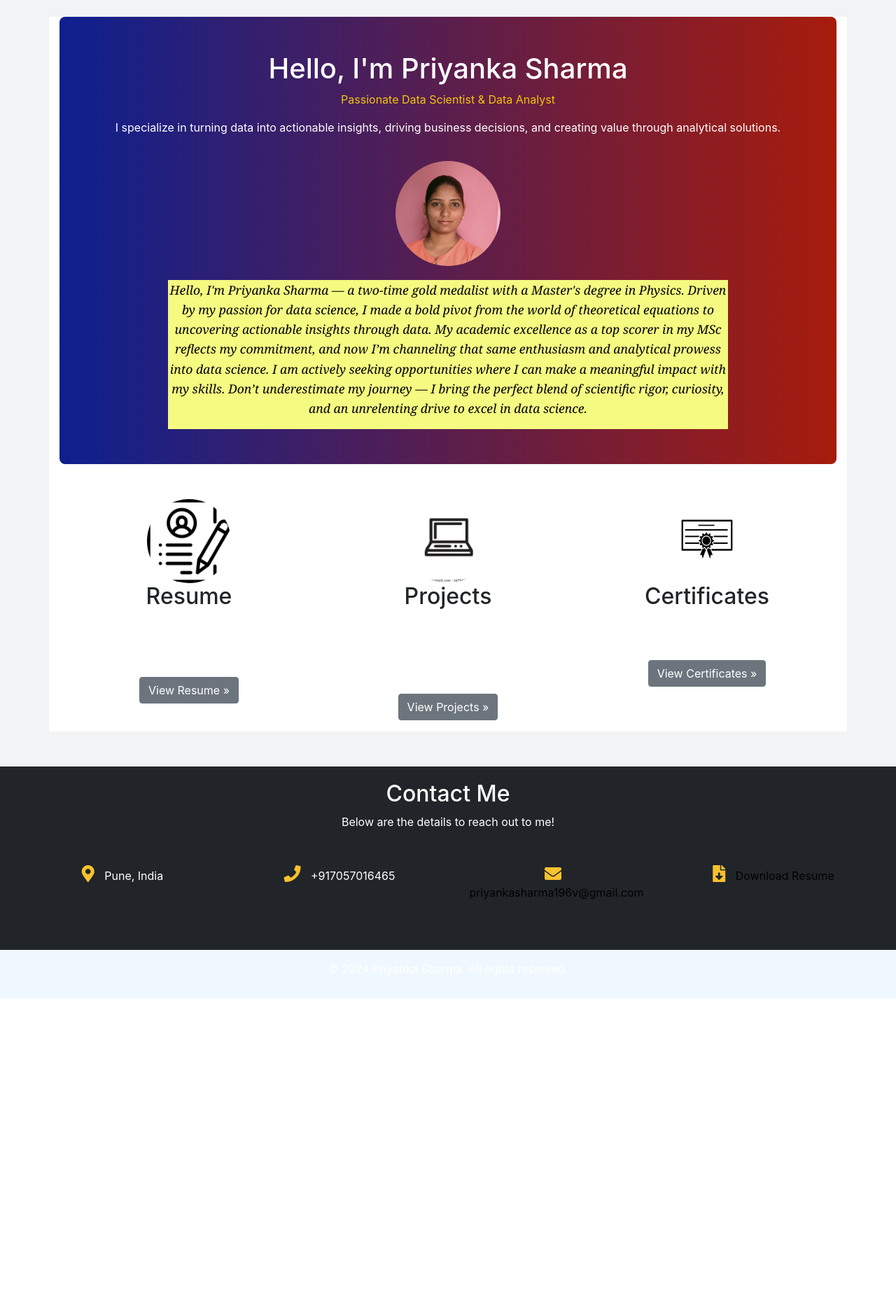
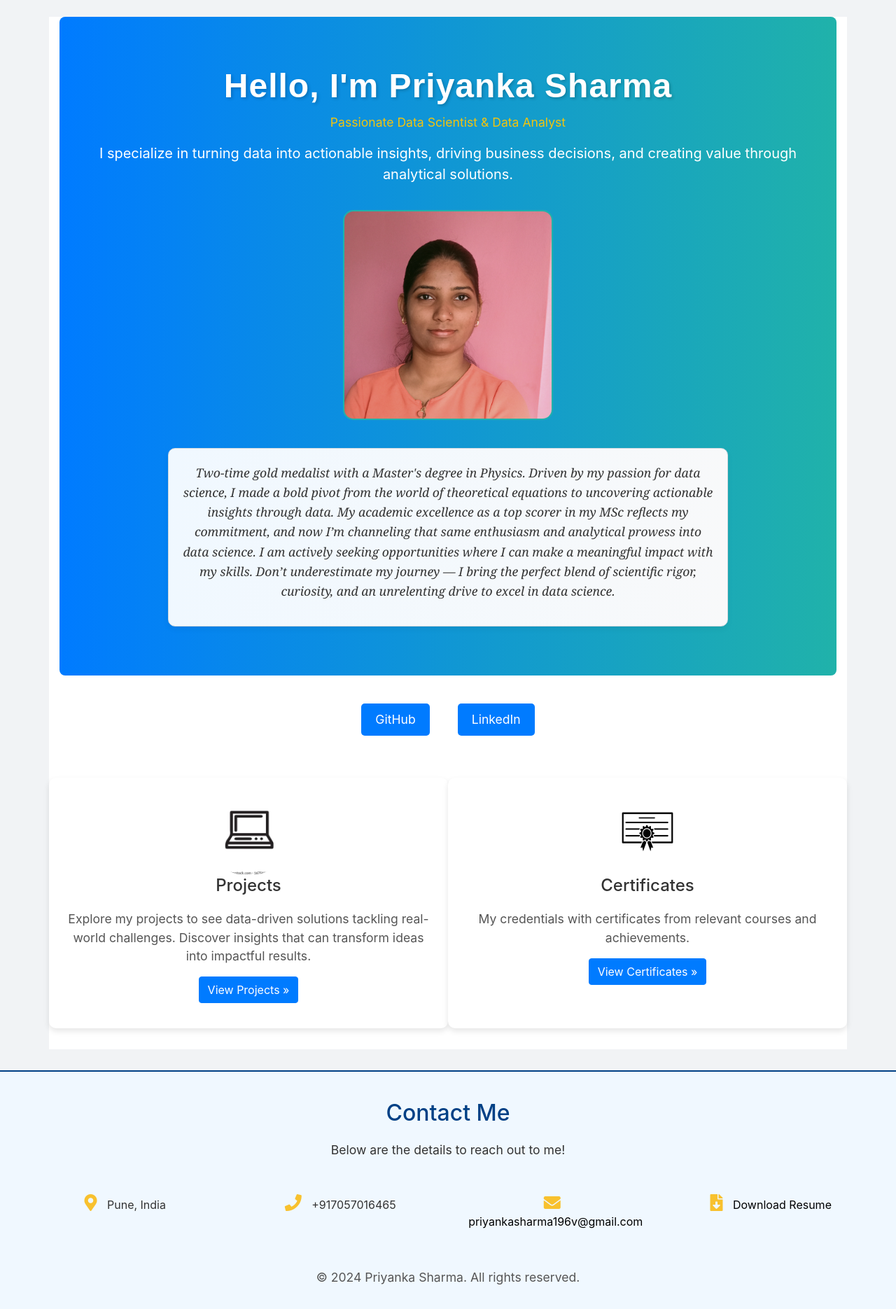
Before and after one commit to Priy-Sharma/My-Portfolio, a Flask app: page / in a window 1280 px wide. Shown: the part 33-1903 px from the top of the page at 70% size. Before the commit the page ends 1460 px from the top, so only its background shows below. Run offline with Flask 3, Linux system fonts and the light colour scheme; some libraries are stand-ins or nearby versions.

Commit message:
Update home.html

```diff
--- a/templates/home.html
+++ b/templates/home.html
@@ -2,68 +2,166 @@
 {% block content %}
 <head>
     <style>
+        /* Overall background color */
+        body {
+            background-color: #f1f3f5; /* Light grey similar to project page */
+        }
+
+        /* Hero section with gradient background */
         .hero {
-            background: linear-gradient(90deg, #0D208F , #A71C0C ); /* Sky blue to steel blue gradient */
-            padding: 50px 20px; /* Add some padding to the section */
-            border-radius: 8px; /* Optional: if you want rounded corners */
-            color: white; /* Ensures text is visible against the gradient */
-            width: 100%; /* Make sure it spans the full width */
-            margin: 0; /* Remove default margins */
-            display: flex;
-            flex-direction: column;
-            align-items: center; /* Center items horizontally */
+    background: linear-gradient(90deg, #007bff, #20b2aa); /* Soft blue to teal */
+    padding: 50px 20px;
+    border-radius: 8px;
+    color: white;
+    text-align: center;
+    width: 100%;
 }
+
+
+
+
+        /* Profile image */
+        .profile-img {
+            width: 300px;
+            height: 300px;
+            border-radius: 5%;
+            margin: 20px 0;
+            border: 2px solid #20b2aa; /* Add a white border for a cleaner look */
+        }
+
+        /* About section box styling */
+        /* About section box styling - Monochromatic with light blue and grey tones */
+.about-box {
+    max-width: 800px;
+    margin: 20px auto;
+    background: linear-gradient(90deg, #f0f8ff, #f8f9fa); /* Light blue to light grey gradient */
+    padding: 20px;
+    border-radius: 10px;
+    box-shadow: 0 4px 8px rgba(0, 0, 0, 0.05); /* Lighter shadow for subtle depth */
+    border: 1px solid #d3d9de; /* Subtle grey border to match page style */
+}
+
+.about-text {
+    font-family: 'Georgia', serif;
+    font-size: 1.1em;
+    font-style: italic;
+    line-height: 1.6;
+    color: #333;
+}
+
+
+        /* Social buttons styling */
+        .btn-link {
+            background-color: #007bff; /* Blue for buttons */
+            color: white;
+            padding: 10px 20px;
+            border-radius: 5px;
+            margin: 10px;
+            text-decoration: none;
+            font-size: 1.1em;
+            transition: background-color 0.3s ease;
+        }
+
+        .btn-link:hover {
+            background-color: #0056b3; /* Slightly darker blue on hover */
+        }
+
+        /* Project and Certificate section styling */
+        .section-box {
+            background-color: white;
+            padding: 20px;
+            border-radius: 10px;
+            box-shadow: 0 4px 8px rgba(0, 0, 0, 0.1); /* Light shadow for a professional look */
+            text-align: center;
+            margin-bottom: 30px;
+            transition: box-shadow 0.3s, transform 0.3s;
+        }
+
+        .section-box:hover {
+            box-shadow: 0 8px 16px rgba(0, 0, 0, 0.2);
+            transform: translateY(-5px); /* Subtle lift on hover */
+        }
+
+        /* Section titles */
+        h2 {
+            color: #333;
+            font-size: 1.5em;
+            margin-bottom: 20px;
+        }
+
+        p {
+            color: #555;
+            font-size: 1.1em;
+        }
+
+        /* Button styling for secondary buttons */
+        .btn-secondary {
+            background-color: #007bff; /* Blue background for buttons */
+            border-color: #007bff;
+            color: white;
+        }
+
+        /* Profile picture placeholder in rounded shape */
         .img-placeholder {
             width: 120px;
             height: 120px;
-    background-color: white; /* Add this line to ensure a white background */
+            background-color: white;
             border-radius: 50%;
         }
 
-        .profile-img {
-            width: 150px; /* Adjust the size of the image */
-            height: 150px; /* Ensure it's a square */
-            border-radius: 50%; /* Make it circular */
-            margin: 20px 0; /* Add some space around the image */
+        /* Social buttons container */
+        .social-container {
+            display: flex;
+            justify-content: center;
+            gap: 20px;
+            margin-top: 30px;
         }
 
-        .about-box {
-            max-width: 800px; /* Limit the width of the text box */
-            text-align: center; /* Center align text */
-            background-color:#F5FA81  ;
+        /* Row styling for the projects and certificates section */
+        .row {
+            margin-top: 50px;
         }
 
-        .btn-secondary {
-            background-color: #6c757d; /* Button color */
-            border-color: #6c757d; /* Button border color */
+        /* Contact Me section styling */
+        .contact-section {
+            text-align: center;
+            padding: 40px;
+            background-color: #f0f8ff; /* Light blue background */
+            border-top: 2px solid #004085; /* Blue border similar to project.htm page */
+            color: #333;
+            margin-top: 30px;
         }
 
-        .row {
-            margin: 50px 0; /* Add spacing around the row */
+        .contact-section h2 {
+            color: #004085; /* Blue heading */
         }
 
-        .img-placeholder {
-            width: 120px; /* Placeholder image size */
-            height: 120px; /* Placeholder image size */
+        .contact-section p {
+            color: #333;
+            font-size: 1.1em;
         }
-        .about-text {
-        font-family: 'Georgia', serif; /* Set a different font style */
-        font-size: 1.1em; /* Adjust the size */
-        font-style: italic; /* Make text italic */
-        font-weight: 500; /* Semi-bold text */
-        line-height: 1.6; /* Improve readability */
-        color: black; /* Light color for better contrast */
+        .styled-heading {
+    font-family: 'Arial', sans-serif; /* Change to your preferred font */
+    font-size: 3em; /* Increase the font size */
+    color: #white; /* Nice blue color */
+    font-weight: bold; /* Make the font bold */
+    text-align: center; /* Center align the text */
+    letter-spacing: 1px; /* Adds some spacing between letters */
+    margin-top: 20px; /* Adds space above */
+    margin-bottom: 10px; /* Adds space below */
+    text-shadow: 2px 2px 4px rgba(0, 0, 0, 0.2); /* Adds a subtle shadow */
 }
     </style>
 </head>
+
 <body>
-    <section class="hero text-center">
-        <h1>Hello, I'm Priyanka Sharma</h1>
+    <section class="hero">
+        <h1 class="styled-heading">Hello, I'm Priyanka Sharma</h1>
         <p class="profession" style="color:#F1C40F;">Passionate Data Scientist & Data Analyst</p>
-        <p class="intro-text">I specialize in turning data into actionable insights, driving business decisions, and creating value through analytical solutions.</p>
+        <p class="intro-text" style="color:white; font-size:20px;">I specialize in turning data into actionable insights, driving business decisions, and creating value through analytical solutions.</p>
         <img src="{{ url_for('static', filename='/images/Priyanka Photo.jpg') }}" alt="Priyanka Sharma" class="profile-img">
         <div class="about-box">
-            <p class="about-text" >Hello, I'm Priyanka Sharma — a two-time gold medalist with a Master's degree in Physics. Driven by my passion for data science,
+            <p class="about-text">Two-time gold medalist with a Master's degree in Physics. Driven by my passion for data science,
                 I made a bold pivot from the world of theoretical equations to uncovering actionable insights through data.
                 My academic excellence as a top scorer in my MSc reflects my commitment, and now I’m channeling that same enthusiasm and analytical
                 prowess into data science. I am actively seeking opportunities where I can make a meaningful impact with my skills. Don’t underestimate
@@ -71,26 +169,31 @@
         </div>
     </section>
 
+    <!-- Social links section (GitHub, LinkedIn) -->
+    <div class="social-container">
+    <a href="https://github.com/Priy-Sharma" class="btn-link" target="_blank">GitHub</a>
+    <a href="https://www.linkedin.com/in/priyanka-sharma812001/" class="btn-link" target="_blank">LinkedIn</a>
+</div>
+
+
+    <!-- Projects and Certificates section -->
     <div class="row justify-content-center">
-        <div class="col-lg-4 text-center">
-            <img src="{{ url_for('static', filename='/images/resume-placeholder.png') }}" alt="Resume" class="rounded-circle img-placeholder">
-            <h2 class="fw-normal">Resume</h2>
-            <p style="color:white">Explore my resume to see how I can add value and drive success in your projects or team!</p>
-            <p><a class="btn btn-secondary" href="{{ url_for('Resume') }}">View Resume »</a></p>
-        </div>
-<div class="col-lg-4 text-center">
+        <div class="col-lg-6 text-center section-box">
             <img src="{{ url_for('static', filename='/images/laptop-placeholder.png') }}" alt="Projects" class="rounded-circle img-placeholder">
-    <h2 class="fw-normal">Projects</h2>
-    <p style="color:white">Explore my projects to see data-driven solutions tackling real-world challenges. Discover insights that can transform ideas into impactful results.</p>
+            <h2>Projects</h2>
+            <p>Explore my projects to see data-driven solutions tackling real-world challenges. Discover insights that can transform ideas into impactful results.</p>
             <p><a class="btn btn-secondary" href="{{ url_for('Projects') }}">View Projects »</a></p>
         </div>
 
-        <div class="col-lg-4 text-center">
+        <div class="col-lg-6 text-center section-box">
             <img src="{{ url_for('static', filename='/images/certificates-placeholder.jpg') }}" alt="Certificates" class="rounded-circle img-placeholder">
-            <h2 class="fw-normal">Certificates</h2>
-            <p style="color:white">My credentials with certificates from relevant courses and achievements.</p>
+            <h2>Certificates</h2>
+            <p>My credentials with certificates from relevant courses and achievements.</p>
             <p><a class="btn btn-secondary" href="{{ url_for('Certificates') }}">View Certificates »</a></p>
         </div>
     </div>
+
+    <!-- Contact Me Section -->
+
 </body>
 {% endblock %}
```
Lines whose indentation alone changed are shown as unchanged.
